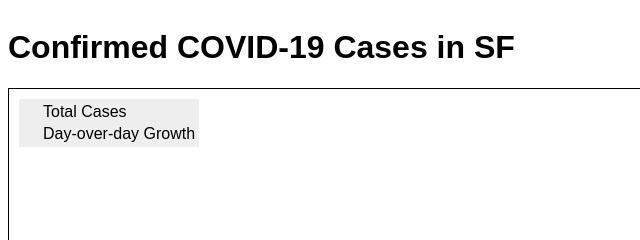
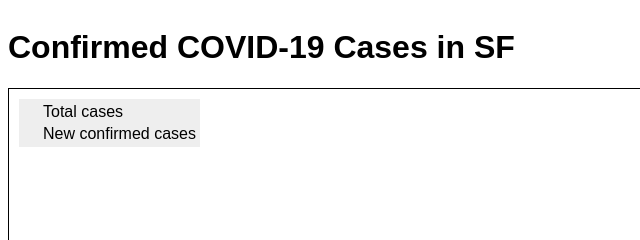
Before and after one commit to malectro/covid-chart, a Gatsby site: page / in a window 1280 px wide. Shown: the top 240 px of the page, 0-640 px from the left. Built offline with nearby package versions, Linux system fonts and the light colour scheme; Gatsby itself is replaced by a stand-in of ours.

Commit message:
changed copy

```diff
--- a/src/pages/index.js
+++ b/src/pages/index.js
@@ -108,11 +108,11 @@ function Chart() {
       <div className={css.legend}>
         <div className={css.legendTotal}>
           <div className={css.legendIcon} />
-          Total Cases
+          Total cases
         </div>
         <div className={css.legendGrowth}>
           <div className={css.legendIcon} />
-          Day-over-day Growth
+          New confirmed cases
         </div>
       </div>
 
```
